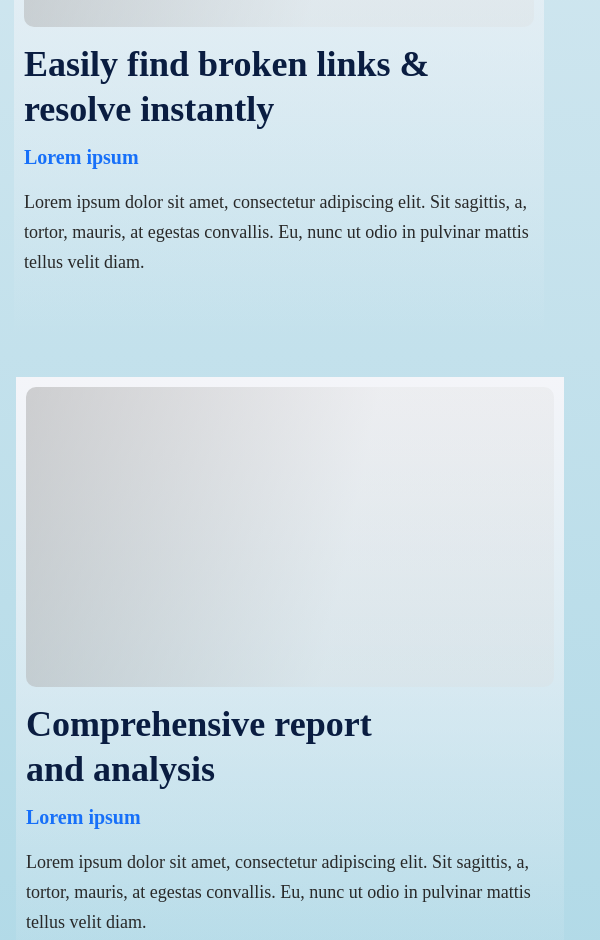
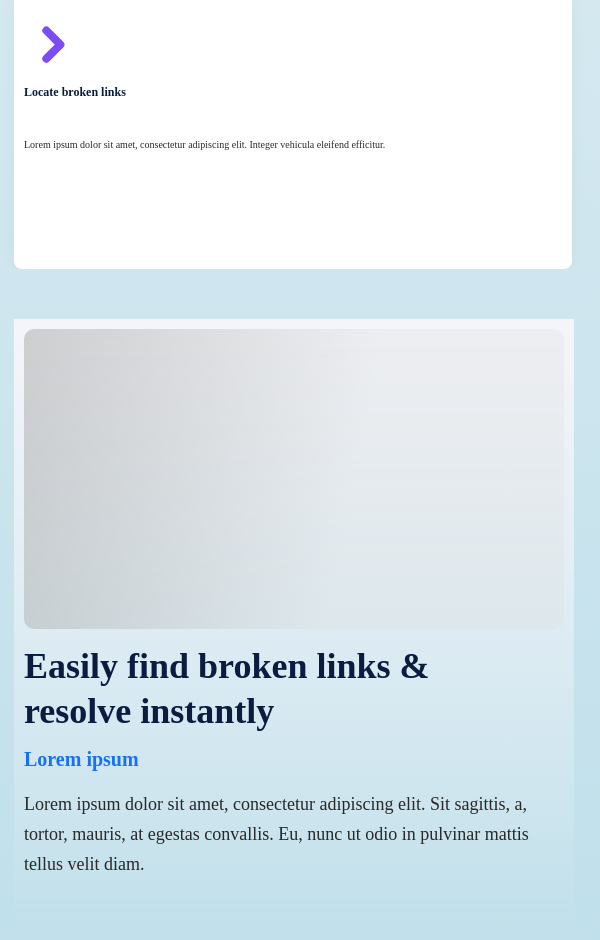
Before and after one commit to rishankVer/webpage, a website: page index.html in a window 600 px wide. Shown: the part 1364-2304 px from the top of the page. Drawn offline with Linux system fonts and the light colour scheme.

Commit message:
new design

```diff
--- a/scss/stylesheet.scss
+++ b/scss/stylesheet.scss
@@ -289,7 +289,6 @@ input:focus{
     background: linear-gradient(
 180deg
 , #F4F5F9 0%, rgba(244, 245, 249, 0) 100%);
-    height: 600px;
     padding: 10px 10px 10px 10px;
     float: left;
     margin-left: 28px;
@@ -301,7 +300,6 @@ input:focus{
         background: linear-gradient(
     180deg
     , #F4F5F9 0%, rgba(244, 245, 249, 0) 100%);
-        height: 600px;
         padding: 10px 10px 10px 10px;
         float: left;
         margin-left: -12px !important;
@@ -335,13 +333,13 @@ input:focus{
         width: 90%;
     }
     .cards{
-        width: calc(90% - 20px);
+        width: calc(50% - 20px);
         padding-left: 0px;
         margin-left: 24px;
     }
     .cards-2{
-        width: calc(90% - 20px);
-        margin-top: 25px;
+        width: calc(50% - 28px);
+        margin-top: 0;
         margin-left: 24px;
 
     }
@@ -389,10 +387,11 @@ input:focus{
     .card-text-header{
         margin-top: 15px;
         margin-left: 10px;
-        font-size: 12px;
+        font-size: 12px !important;
     }
     .card-text{
         font-size: 10px;
+        margin-left: 0px;
     }
 
     .form-box{
@@ -403,13 +402,14 @@ input:focus{
         width: 90%;
     }
     .cards{
-        width: calc(48% - 14px);
+        width: calc(100% - 14px);
         padding-left: 0px;
         margin-left: 8px;
     }
     .cards-2{
-        width: calc(48% - 20px);
-        margin-top: 0%;
+        width: calc(100% - 18px);
+        margin-top: 24px;
+        margin-left: 10px;
 
     }
     .vertical-block-1{
@@ -424,7 +424,7 @@ input:focus{
         padding-left: 0px;
     }
     .big-card1{
-        width: 85% !important;
+        width: calc(100% - 60px) !important;
         height: auto;
         margin-left: 14px;
     }
@@ -439,7 +439,7 @@ input:focus{
     padding: 10px 10px 10px 10px;
     float: left;
     margin-left: 16px !important;
-    margin-top: 40px;
+    margin-top: 90px;
     }
 
   }
```
Also changed, not shown: target/css/stylesheet.css, target/css/stylesheet.min.css.
